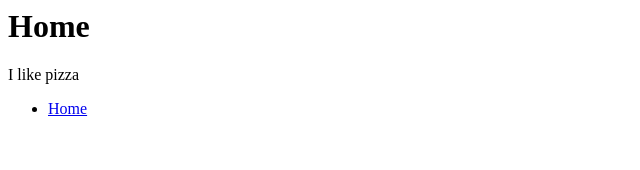
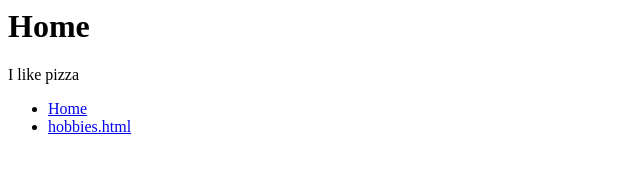
Before and after one commit to NoahThuecks/CS-NoahT, a plain HTML site: page index.html in a window 1280 px wide. Shown: the whole page, without its empty margins (0-640 px from the left). Drawn offline with Linux system fonts and the light colour scheme.

Commit message:
Update index.html

```diff
--- a/index.html
+++ b/index.html
@@ -11,3 +11,4 @@
 <p> I like pizza <p/>
 <ul>
  <li><a href=https://noahthuecks.github.io/CS-NoahT/>Home</li>
+ <li><a href=https://noahthuecks.github.io/CS-NoahT/>hobbies.html</li>
```
